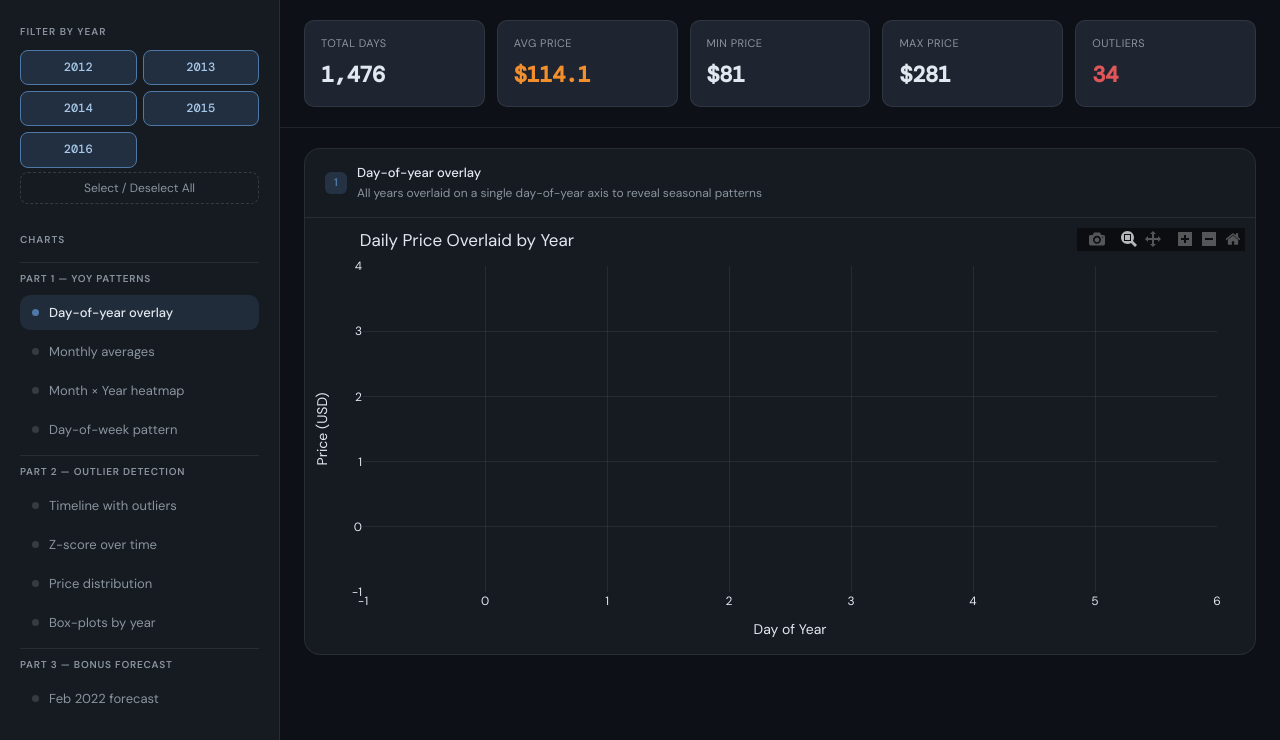
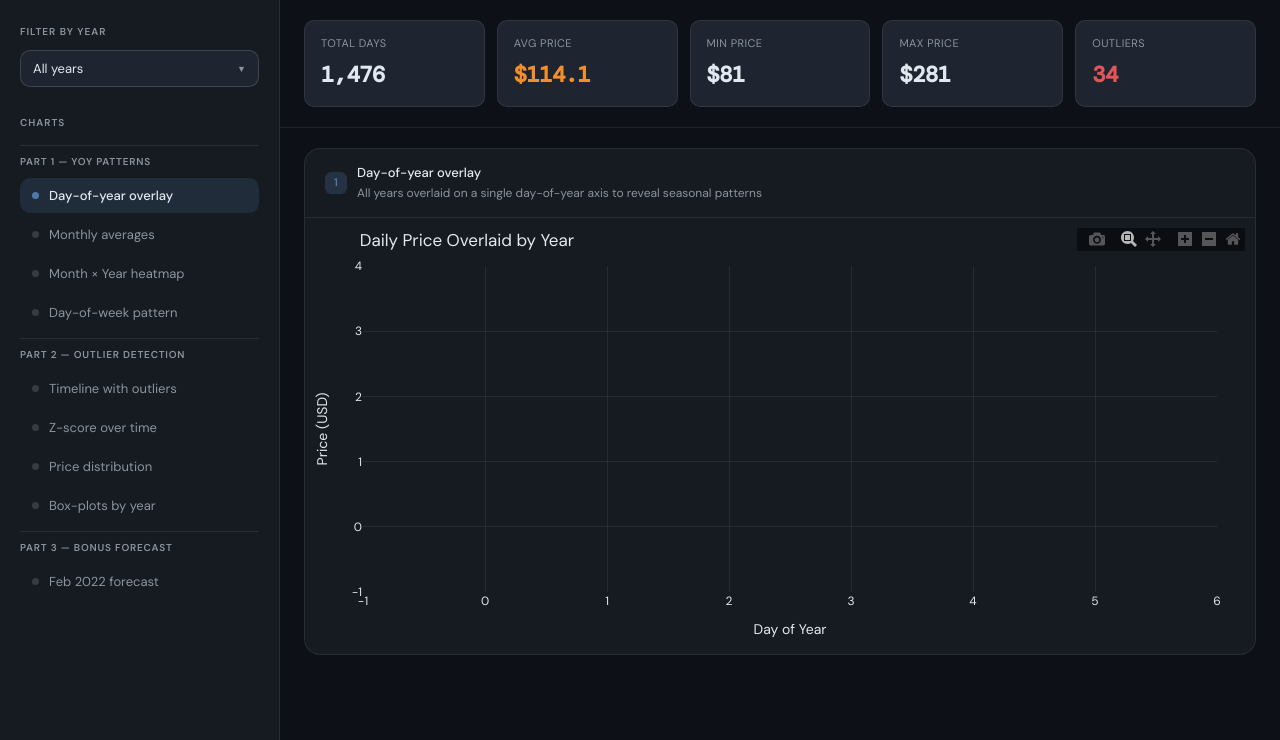
Before and after one commit to rohit141914/PriceLabs-Assignment, a FastAPI app: page / in a window 1280 px wide. Shown: the part 60-800 px from the top of the page. Run offline with FastAPI, Linux system fonts and the light colour scheme; some libraries are stand-ins or nearby versions.

Commit message:
added new style to the Filter by Year and added new dropdown

```diff
--- a/static/app.js
+++ b/static/app.js
@@ -16,30 +16,96 @@
 
 const OUTLIER_CHARTS = new Set(["outlier_timeline","zscore","histogram","boxplot"]);
 
-// ── Year selection ────────────────────────────────────────────────────────────
-function toggleYear(el) {
-  const yr = Number(el.dataset.year);
-  if (el.classList.contains("selected")) {
-    if (selectedYears.length === 1) return; // keep at least 1
+// ── Year dropdown ─────────────────────────────────────────────────────────────
+
+function updateTriggerLabel() {
+  const label = document.getElementById("yearTriggerLabel");
+  const all   = ALL_YEARS.map(Number);
+  if (selectedYears.length === 0) { label.textContent = "None selected"; return; }
+  if (selectedYears.length === all.length) { label.textContent = "All years"; return; }
+  const sorted = [...selectedYears].sort((a, b) => a - b);
+  label.textContent = sorted.length <= 3
+    ? sorted.join(", ")
+    : sorted.slice(0, 3).join(", ") + ` + ${sorted.length - 3} more`;
+}
+
+function updateCheckboxDisabledState() {
+  document.querySelectorAll(".year-checkbox").forEach(cb => {
+    const yr = Number(cb.dataset.year);
+    cb.disabled = selectedYears.length === 1 && selectedYears.includes(yr);
+  });
+}
+
+function toggleYearDropdown(event) {
+  event.stopPropagation();
+  const trigger  = document.getElementById("yearTrigger");
+  const dropdown = document.getElementById("yearDropdown");
+  if (dropdown.classList.contains("open")) {
+    closeYearDropdown();
+  } else {
+    trigger.classList.add("open");
+    dropdown.classList.add("open");
+    const search = document.getElementById("yearSearch");
+    search.value = "";
+    filterYearOptions("");
+    search.focus();
+  }
+}
+
+function closeYearDropdown() {
+  document.getElementById("yearTrigger").classList.remove("open");
+  document.getElementById("yearDropdown").classList.remove("open");
+}
+
+function handleYearCheckbox(cb) {
+  const yr = Number(cb.dataset.year);
+  if (cb.checked) {
+    if (!selectedYears.includes(yr)) { selectedYears.push(yr); selectedYears.sort((a,b) => a-b); }
+  } else {
+    if (selectedYears.length === 1) { cb.checked = true; return; }
     selectedYears = selectedYears.filter(y => y !== yr);
-    el.classList.remove("selected");
-  } else {
-    selectedYears.push(yr);
-    selectedYears.sort();
-    el.classList.add("selected");
   }
+  cb.closest(".year-option").classList.toggle("deselected", !cb.checked);
+  updateCheckboxDisabledState();
+  updateTriggerLabel();
   refresh();
 }
 
 function selectAllYears() {
-  const all = ALL_YEARS.map(Number);
-  const allSelected = selectedYears.length === all.length;
-  selectedYears = allSelected ? [all[0]] : all;
-  document.querySelectorAll(".year-chip").forEach(el => {
-    el.classList.toggle("selected", selectedYears.includes(Number(el.dataset.year)));
+  selectedYears = ALL_YEARS.map(Number);
+  document.querySelectorAll(".year-checkbox").forEach(cb => {
+    cb.checked = true;
+    cb.closest(".year-option").classList.remove("deselected");
   });
+  updateCheckboxDisabledState();
+  updateTriggerLabel();
   refresh();
 }
+
+function deselectAllYears() {
+  const first = ALL_YEARS.map(Number)[0];
+  selectedYears = [first];
+  document.querySelectorAll(".year-checkbox").forEach(cb => {
+    const yr = Number(cb.dataset.year);
+    cb.checked = yr === first;
+    cb.closest(".year-option").classList.toggle("deselected", yr !== first);
+  });
+  updateCheckboxDisabledState();
+  updateTriggerLabel();
+  refresh();
+}
+
+function filterYearOptions(query) {
+  const q = query.trim().toLowerCase();
+  document.querySelectorAll(".year-option").forEach(row => {
+    row.classList.toggle("hidden", q !== "" && !row.dataset.year.includes(q));
+  });
+}
+
+document.addEventListener("click", function(e) {
+  const wrap = document.querySelector(".year-select-wrap");
+  if (wrap && !wrap.contains(e.target)) closeYearDropdown();
+});
 
 // ── Chart selection ───────────────────────────────────────────────────────────
 function selectChart(btn) {
@@ -123,5 +189,9 @@
 }
 
 // ── Init ──────────────────────────────────────────────────────────────────────
-window.addEventListener("load", refresh);
+window.addEventListener("load", () => {
+  updateTriggerLabel();
+  updateCheckboxDisabledState();
+  refresh();
+});
 window.addEventListener("resize", () => Plotly.Plots.resize("plotly-chart"));
--- a/static/style.css
+++ b/static/style.css
@@ -146,44 +146,155 @@
   transition: background 0.15s;
 }
 
-/* ── Year multiselect ── */
-.year-grid { display: grid; grid-template-columns: 1fr 1fr; gap: 6px; }
+/* ── Year multiselect dropdown ── */
+.year-select-wrap { position: relative; }
 
-.year-chip {
-  display: flex; align-items: center; justify-content: center;
-  padding: 7px 0;
-  border-radius: 8px;
+.year-trigger {
+  width: 100%;
+  display: flex;
+  align-items: center;
+  justify-content: space-between;
+  padding: 9px 12px;
+  border-radius: var(--radius);
   border: 1px solid var(--border2);
   background: var(--surface2);
+  color: var(--text);
+  font-family: 'DM Sans', sans-serif;
+  font-size: 13px;
+  cursor: pointer;
+  transition: border-color 0.15s, background 0.15s;
+  text-align: left;
+}
+.year-trigger:hover { border-color: var(--accent); background: rgba(78,121,167,0.08); }
+.year-trigger.open  { border-color: var(--accent); background: rgba(78,121,167,0.12); }
+
+.year-trigger-label {
+  overflow: hidden;
+  white-space: nowrap;
+  text-overflow: ellipsis;
+  max-width: calc(100% - 20px);
+  font-size: 13px;
+}
+.year-trigger-arrow {
+  font-size: 9px;
   color: var(--muted);
+  flex-shrink: 0;
+  transition: transform 0.2s;
+}
+.year-trigger.open .year-trigger-arrow { transform: rotate(180deg); }
+
+.year-dropdown {
+  display: none;
+  position: absolute;
+  top: calc(100% + 4px);
+  left: 0;
+  width: 100%;
+  background: var(--surface);
+  border: 1px solid var(--border2);
+  border-radius: var(--radius);
+  box-shadow: 0 8px 24px rgba(0,0,0,0.45);
+  z-index: 200;
+  overflow: hidden;
+}
+.year-dropdown.open { display: block; }
+
+.year-search-wrap {
+  padding: 8px 8px 4px 8px;
+  border-bottom: 1px solid var(--border);
+}
+.year-search {
+  width: 100%;
+  padding: 6px 10px;
+  border-radius: 6px;
+  border: 1px solid var(--border2);
+  background: var(--surface2);
+  color: var(--text);
+  font-family: 'DM Sans', sans-serif;
+  font-size: 12px;
+  outline: none;
+  transition: border-color 0.15s;
+}
+.year-search::placeholder { color: var(--muted); }
+.year-search:focus { border-color: var(--accent); }
+
+.year-dropdown-actions {
+  display: flex;
+  align-items: center;
+  gap: 6px;
+  padding: 5px 10px;
+  border-bottom: 1px solid var(--border);
+}
+.year-action-link {
+  background: none;
+  border: none;
+  color: var(--accent);
+  font-family: 'DM Sans', sans-serif;
+  font-size: 11px;
+  cursor: pointer;
+  padding: 0;
+  text-decoration: underline;
+  text-underline-offset: 2px;
+}
+.year-action-link:hover { color: var(--text); }
+.year-action-sep { color: var(--muted); font-size: 11px; }
+
+.year-option-list {
+  max-height: 220px;
+  overflow-y: auto;
+  padding: 4px 0;
+  scrollbar-width: thin;
+  scrollbar-color: var(--border2) transparent;
+}
+.year-option-list::-webkit-scrollbar { width: 4px; }
+.year-option-list::-webkit-scrollbar-thumb { background: var(--border2); border-radius: 2px; }
+
+.year-option {
+  display: flex;
+  align-items: center;
+  gap: 9px;
+  padding: 7px 12px;
+  cursor: pointer;
+  transition: background 0.1s;
+  user-select: none;
+}
+.year-option:hover { background: var(--surface2); }
+.year-option.hidden { display: none; }
+
+.year-checkbox {
+  appearance: none;
+  -webkit-appearance: none;
+  width: 14px;
+  height: 14px;
+  border: 1.5px solid var(--border2);
+  border-radius: 4px;
+  background: var(--surface2);
+  cursor: pointer;
+  flex-shrink: 0;
+  position: relative;
+  transition: border-color 0.15s, background 0.15s;
+}
+.year-checkbox:checked {
+  background: var(--accent);
+  border-color: var(--accent);
+}
+.year-checkbox:checked::after {
+  content: '';
+  position: absolute;
+  left: 3px; top: 1px;
+  width: 5px; height: 8px;
+  border: 2px solid #fff;
+  border-top: none;
+  border-left: none;
+  transform: rotate(45deg);
+}
+.year-checkbox:disabled { opacity: 0.45; cursor: not-allowed; }
+
+.year-option-text {
   font-family: 'DM Mono', monospace;
   font-size: 12px;
-  cursor: pointer;
-  transition: all 0.15s;
-  user-select: none;
+  color: var(--text);
 }
-.year-chip:hover { border-color: var(--accent); color: var(--text); }
-.year-chip.selected {
-  border-color: var(--accent);
-  background: rgba(78,121,167,0.22);
-  color: #a8c8e8;
-  font-weight: 500;
-}
-
-.select-all-btn {
-  width: 100%;
-  padding: 7px;
-  border-radius: 8px;
-  border: 1px dashed var(--border2);
-  background: transparent;
-  color: var(--muted);
-  font-family: 'DM Sans', sans-serif;
-  font-size: 12px;
-  cursor: pointer;
-  margin-top: 4px;
-  transition: all 0.15s;
-}
-.select-all-btn:hover { color: var(--text); border-color: var(--text); }
+.year-option.deselected .year-option-text { color: var(--muted); }
 
 /* ── Main content ── */
 .content { display: flex; flex-direction: column; overflow: hidden; }
--- a/templates/index.html
+++ b/templates/index.html
@@ -26,14 +26,34 @@
     <aside>
 
       <!-- Year multiselect -->
-      <div>
+      <div class="year-select-wrap">
         <div class="section-label">Filter by Year</div>
-        <div class="year-grid" id="yearGrid">
-          {% for yr in years %}
-          <div class="year-chip selected" data-year="{{ yr }}" onclick="toggleYear(this)">{{ yr }}</div>
-          {% endfor %}
+
+        <button class="year-trigger" id="yearTrigger" onclick="toggleYearDropdown(event)">
+          <span class="year-trigger-label" id="yearTriggerLabel">All years</span>
+          <span class="year-trigger-arrow">&#9660;</span>
+        </button>
+
+        <div class="year-dropdown" id="yearDropdown">
+          <div class="year-search-wrap">
+            <input class="year-search" id="yearSearch" type="text" placeholder="Search year…"
+                   oninput="filterYearOptions(this.value)" autocomplete="off" />
+          </div>
+          <div class="year-dropdown-actions">
+            <button class="year-action-link" onclick="selectAllYears()">Select all</button>
+            <span class="year-action-sep">·</span>
+            <button class="year-action-link" onclick="deselectAllYears()">Deselect all</button>
+          </div>
+          <div class="year-option-list" id="yearOptionList">
+            {% for yr in years %}
+            <label class="year-option" data-year="{{ yr }}">
+              <input type="checkbox" class="year-checkbox" data-year="{{ yr }}" checked
+                     onchange="handleYearCheckbox(this)" />
+              <span class="year-option-text">{{ yr }}</span>
+            </label>
+            {% endfor %}
+          </div>
         </div>
-        <button class="select-all-btn" onclick="selectAllYears()">Select / Deselect All</button>
       </div>
 
       <!-- Chart selector -->
```
